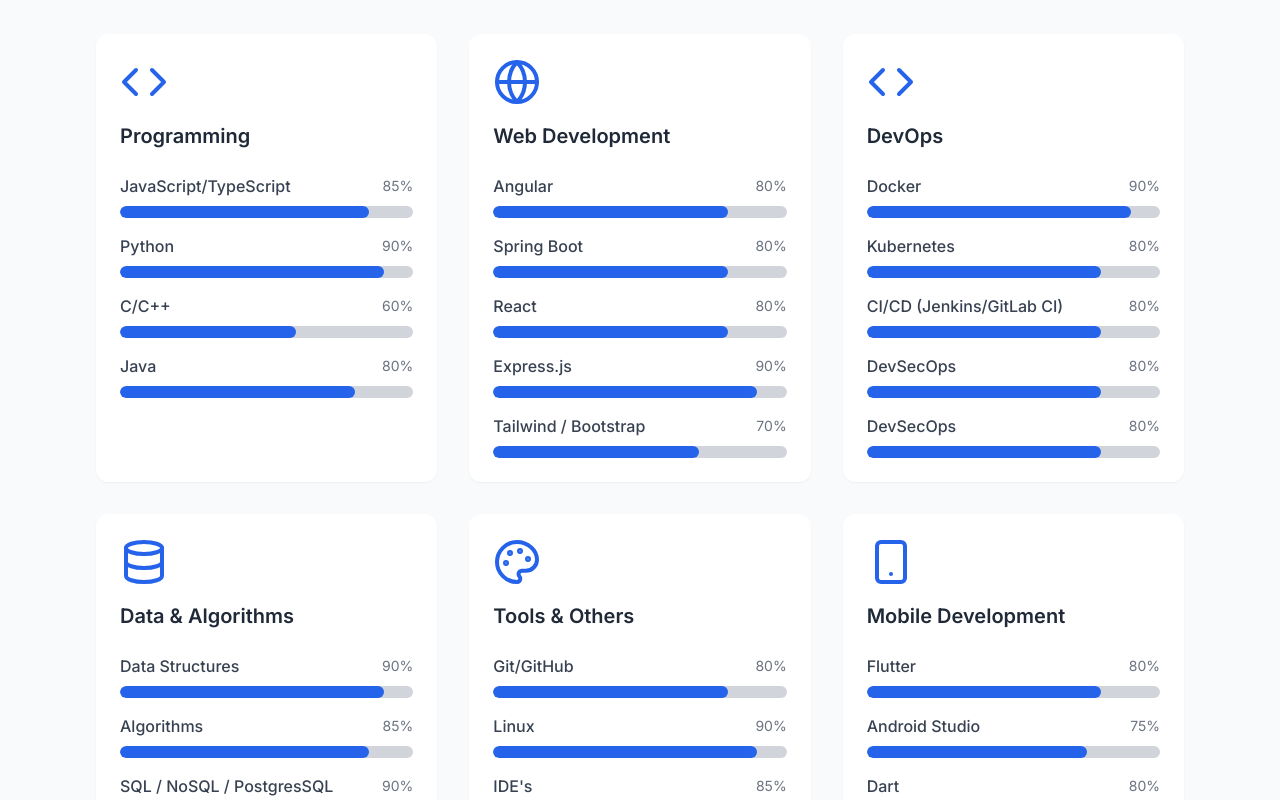
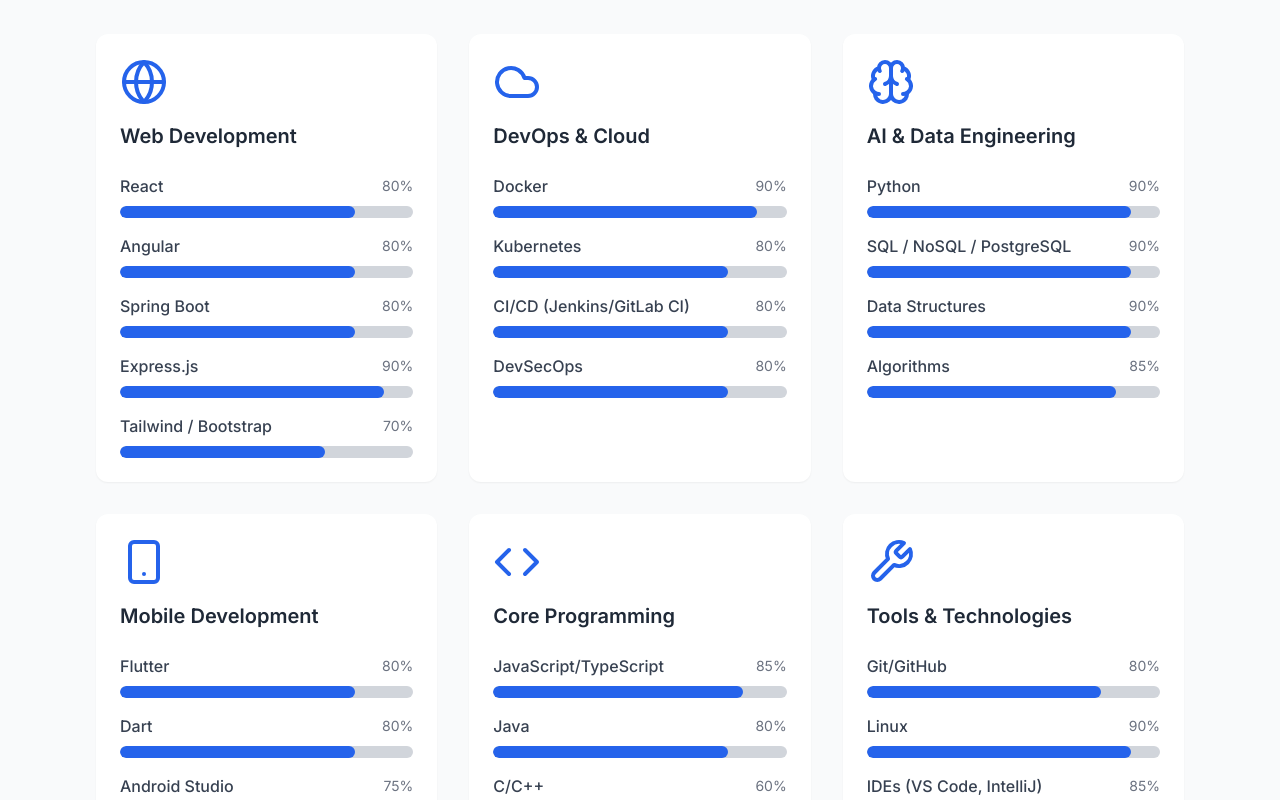
Before and after one commit to fedi-afli/portfolio, a React (Vite) app: page / in a window 1280 px wide. Shown: the part 1680-2480 px from the top of the page. Built offline with nearby package versions, Linux system fonts and the light colour scheme.

Commit message:
Organize Skills into Categories

```diff
--- a/src/components/Skills.tsx
+++ b/src/components/Skills.tsx
@@ -1,5 +1,5 @@
 import React from "react";
-import { Code, Database, Palette, Globe ,Smartphone} from "lucide-react";
+import { Globe, Cloud, Brain, Smartphone, Code, Wrench } from "lucide-react";
 import SkillBar from "./SkillBar";
 
 const Skills: React.FC = () => {
@@ -19,68 +19,45 @@ const Skills: React.FC = () => {
         </div>
         <div className="grid md:grid-cols-2 lg:grid-cols-3 gap-8">
           <div className="bg-white p-6 rounded-xl shadow-sm hover:shadow-md transition-shadow">
-            <Code className="w-12 h-12 text-blue-600 mb-4" />
-            <h3 className="text-xl font-semibold text-gray-800 mb-6">
-              Programming
-            </h3>
-            <div className="space-y-4">
-              <SkillBar skill="JavaScript/TypeScript" level={85} />
-              <SkillBar skill="Python" level={90} />
-              <SkillBar skill="C/C++" level={60} />
-              <SkillBar skill="Java" level={80} />
-            </div>
-          </div>
-          <div className="bg-white p-6 rounded-xl shadow-sm hover:shadow-md transition-shadow">
             <Globe className="w-12 h-12 text-blue-600 mb-4" />
             <h3 className="text-xl font-semibold text-gray-800 mb-6">
               Web Development
             </h3>
             <div className="space-y-4">
+              <SkillBar skill="React" level={80} />
               <SkillBar skill="Angular" level={80} />
               <SkillBar skill="Spring Boot" level={80} />
-              <SkillBar skill="React" level={80} />
               <SkillBar skill="Express.js" level={90} />
               <SkillBar skill="Tailwind / Bootstrap" level={70} />
             </div>
           </div>
 
           <div className="bg-white p-6 rounded-xl shadow-sm hover:shadow-md transition-shadow">
-            <Code className="w-12 h-12 text-blue-600 mb-4" />
+            <Cloud className="w-12 h-12 text-blue-600 mb-4" />
             <h3 className="text-xl font-semibold text-gray-800 mb-6">
-              DevOps
+              DevOps & Cloud
             </h3>
             <div className="space-y-4">
               <SkillBar skill="Docker" level={90} />
               <SkillBar skill="Kubernetes" level={80} />
               <SkillBar skill="CI/CD (Jenkins/GitLab CI)" level={80} />
               <SkillBar skill="DevSecOps" level={80} />
-              <SkillBar skill="DevSecOps" level={80} />
             </div>
           </div>
+
           <div className="bg-white p-6 rounded-xl shadow-sm hover:shadow-md transition-shadow">
-            <Database className="w-12 h-12 text-blue-600 mb-4" />
+            <Brain className="w-12 h-12 text-blue-600 mb-4" />
             <h3 className="text-xl font-semibold text-gray-800 mb-6">
-              Data & Algorithms
+              AI & Data Engineering
             </h3>
             <div className="space-y-4">
+              <SkillBar skill="Python" level={90} />
+              <SkillBar skill="SQL / NoSQL / PostgreSQL" level={90} />
               <SkillBar skill="Data Structures" level={90} />
               <SkillBar skill="Algorithms" level={85} />
-              <SkillBar skill="SQL / NoSQL / PostgresSQL" level={90} />
-              <SkillBar skill="Mathematics" level={80} />
             </div>
           </div>
-          <div className="bg-white p-6 rounded-xl shadow-sm hover:shadow-md transition-shadow">
-            <Palette className="w-12 h-12 text-blue-600 mb-4" />
-            <h3 className="text-xl font-semibold text-gray-800 mb-6">
-              Tools & Others
-            </h3>
-            <div className="space-y-4">
-              <SkillBar skill="Git/GitHub" level={80} />
-              <SkillBar skill="Linux" level={90} />
-              <SkillBar skill="IDE's" level={85} />
-              <SkillBar skill="Problem Solving" level={85} />
-            </div>
-          </div>
+
           <div className="bg-white p-6 rounded-xl shadow-sm hover:shadow-md transition-shadow">
             <Smartphone className="w-12 h-12 text-blue-600 mb-4" />
             <h3 className="text-xl font-semibold text-gray-800 mb-6">
@@ -88,8 +65,34 @@ const Skills: React.FC = () => {
             </h3>
             <div className="space-y-4">
               <SkillBar skill="Flutter" level={80} />
+              <SkillBar skill="Dart" level={80} />
               <SkillBar skill="Android Studio" level={75} />
-              <SkillBar skill="Dart" level={80} />
+            </div>
+          </div>
+
+          <div className="bg-white p-6 rounded-xl shadow-sm hover:shadow-md transition-shadow">
+            <Code className="w-12 h-12 text-blue-600 mb-4" />
+            <h3 className="text-xl font-semibold text-gray-800 mb-6">
+              Core Programming
+            </h3>
+            <div className="space-y-4">
+              <SkillBar skill="JavaScript/TypeScript" level={85} />
+              <SkillBar skill="Java" level={80} />
+              <SkillBar skill="C/C++" level={60} />
+              <SkillBar skill="Problem Solving" level={85} />
+            </div>
+          </div>
+
+          <div className="bg-white p-6 rounded-xl shadow-sm hover:shadow-md transition-shadow">
+            <Wrench className="w-12 h-12 text-blue-600 mb-4" />
+            <h3 className="text-xl font-semibold text-gray-800 mb-6">
+              Tools & Technologies
+            </h3>
+            <div className="space-y-4">
+              <SkillBar skill="Git/GitHub" level={80} />
+              <SkillBar skill="Linux" level={90} />
+              <SkillBar skill="IDEs (VS Code, IntelliJ)" level={85} />
+              <SkillBar skill="Mathematics" level={80} />
             </div>
           </div>
         </div>
```
